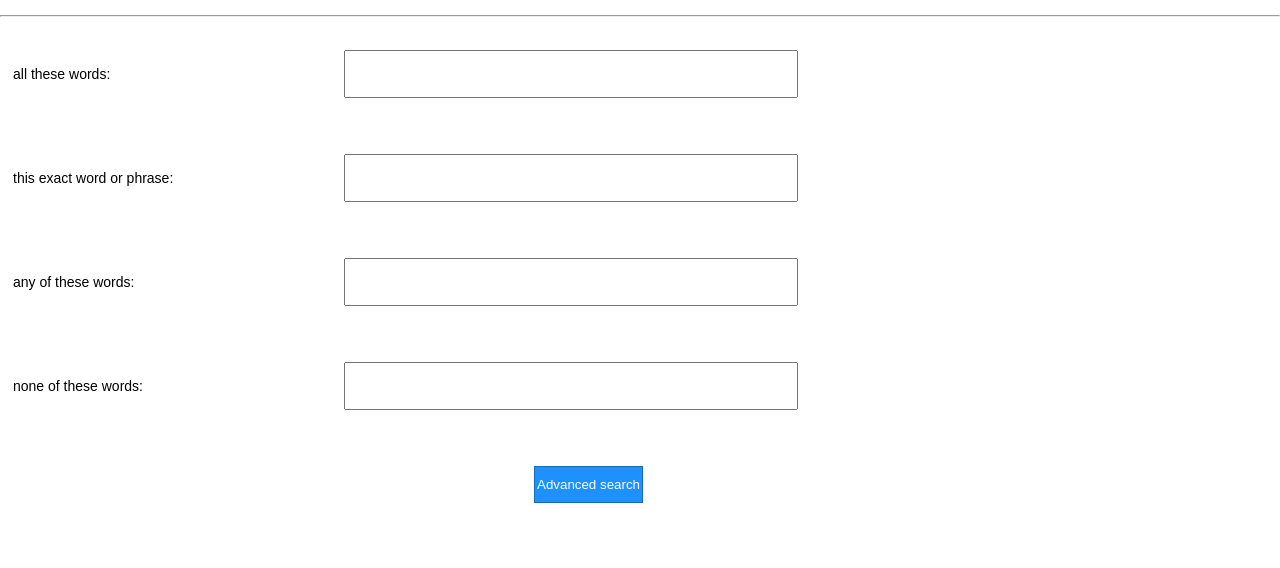
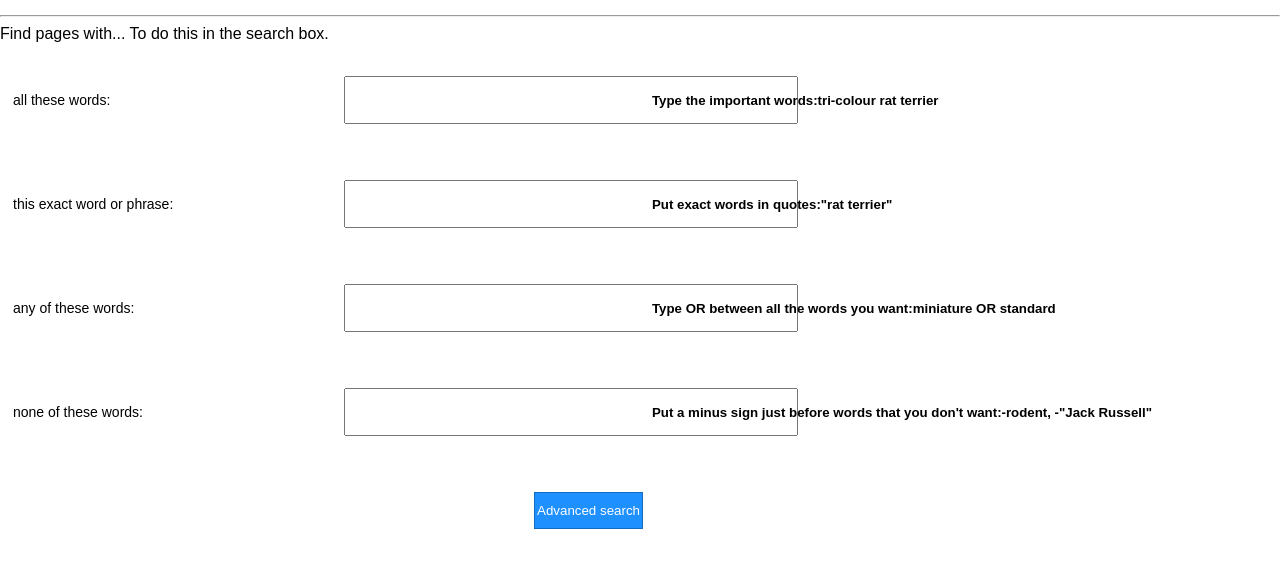
Before and after one commit to ahmed-sh95/project, a plain HTML site: page adv.html in a window 1280 px wide. Shown: the part 136-704 px from the top of the page. Drawn offline with Linux system fonts and the light colour scheme.

Commit message:
Update adv.html

```diff
--- a/adv.html
+++ b/adv.html
@@ -12,9 +12,9 @@
     <div class="header-links">
 
         <a href="imgsea.html">Google images</a>
-            <a href="i.html">Google Search </a>
+            <a href="index.html">Google Search </a>
             </div>
-            <img src="img/googlelogo_color_272x92dp.png" alt="">
+            <img class="img2" src="img/googlelogo_color_272x92dp.png" alt="">
         </div>
     </div>
     <div class="text-left">
@@ -22,6 +22,10 @@
             <hr>
             <div class="text-left">
                 <form action="https://google.com/search">
+                    <div class="h2">
+                    <label>Find pages with...</label>
+                    <label>To do this in the search box.</label>
+                    </div>
 
                     <div class="row">
                         <div class="col">
@@ -30,6 +34,7 @@
                         <div class="col">
                         <input name="as_q" type="text" class="form-control">
                         </div>
+                        <h5>Type the important words:tri-colour rat terrier</h5>
                     </div>
                     <div class="row">
                         <div class="col">
@@ -38,6 +43,7 @@
                         <div class="col">
                         <input name="as_epq" type="text" class="form-control">
                         </div>
+                        <h5>Put exact words in quotes:"rat terrier"</h5>
                     </div>
                     <div class="row">
                         <div class="col">
@@ -46,6 +52,7 @@
                         <div class="col">
                         <input name="as_oq" type="text" class="form-control">
                         </div>
+                        <h5>Type OR between all the words you want:miniature OR standard</h5>
                     </div>
                     <div class="row">
                         <div class="col">
@@ -54,6 +61,7 @@
                         <div class="col">
                         <input name="as_eq" type="text" class="form-control">
                         </div>
+                        <h5> Put a minus sign just before words that you don't want:-rodent, -"Jack Russell"</h5>
                     </div>
                     <div class="row">
                         <div class="col">
```
